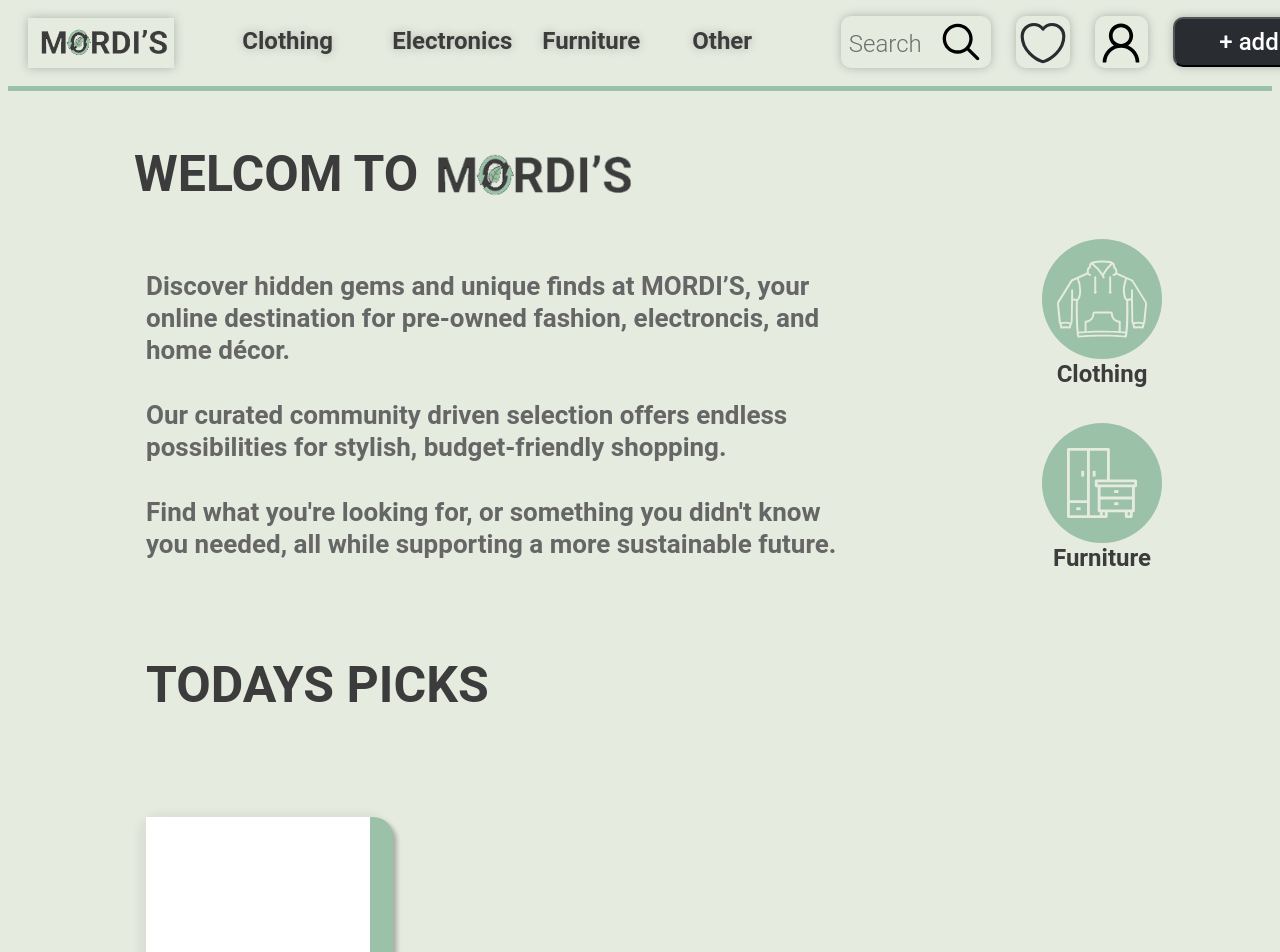
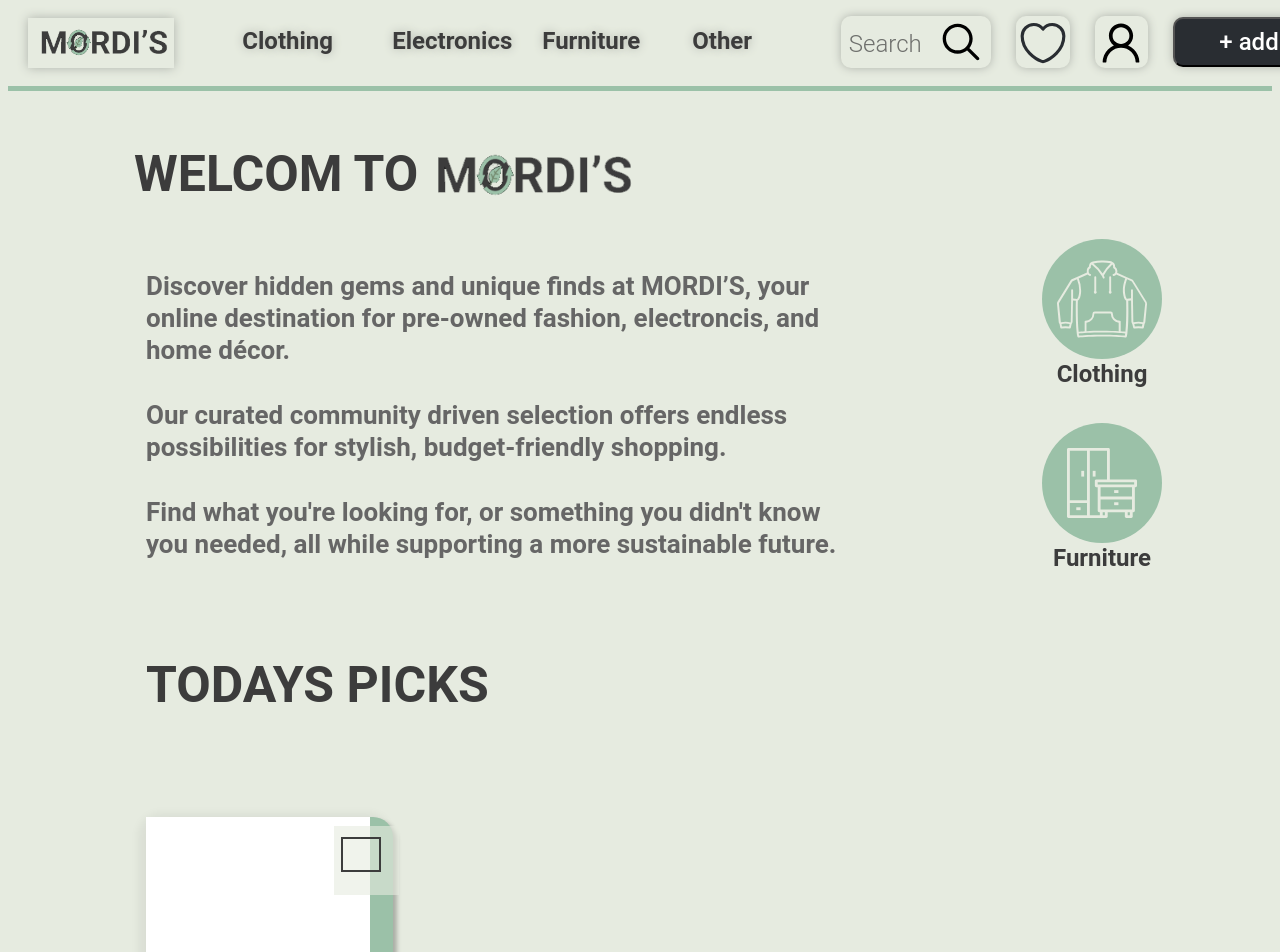
Before and after one commit to VictorRutskin/Mordis-Second-Hand-Angular-Website, an Angular app: page / in a window 1280 px wide. Shown: the top 952 px of the page. Built offline with nearby package versions, Linux system fonts and the light colour scheme.

Commit message:
working on carousel items

```diff
--- a/src/app/Components/Item-Courusel-Components/single-courusel-item/single-courusel-item.component.html
+++ b/src/app/Components/Item-Courusel-Components/single-courusel-item/single-courusel-item.component.html
@@ -1,5 +1,9 @@
 <div class="item-frame">
-    <div class="Image"></div>
+  <div class="Image">
+    <div class="Heart-Container">
+      <div class="Heart"></div>
+    </div>
+  </div>
   <span class="product-name"> iPhone 13 pro </span>
   <span class="description"> Selling my iPhone, brand new conditi... </span>
   <span class="price"> 499$ </span>
--- a/src/app/Components/Item-Courusel-Components/single-courusel-item/single-courusel-item.component.scss
+++ b/src/app/Components/Item-Courusel-Components/single-courusel-item/single-courusel-item.component.scss
@@ -13,6 +13,19 @@
     margin: 0 0 5px;
     padding: 9px 9px 204px 188px;
     background-color: #fff;
+  }
+  .Heart-Container {
+    width: 50px;
+    height: 50px;
+    padding: 11px 7.4px 7.7px 7.4px;
+    background-color: rgba(230, 235, 224, 0.6);
+  }
+
+  .Heart {
+    width: 35.2px;
+    height: 31.3px;
+    border: solid 2.6px #3c3c3c;
+    background-color: rgba(230, 235, 224, 0);
   }
 
   .product-name {
```
